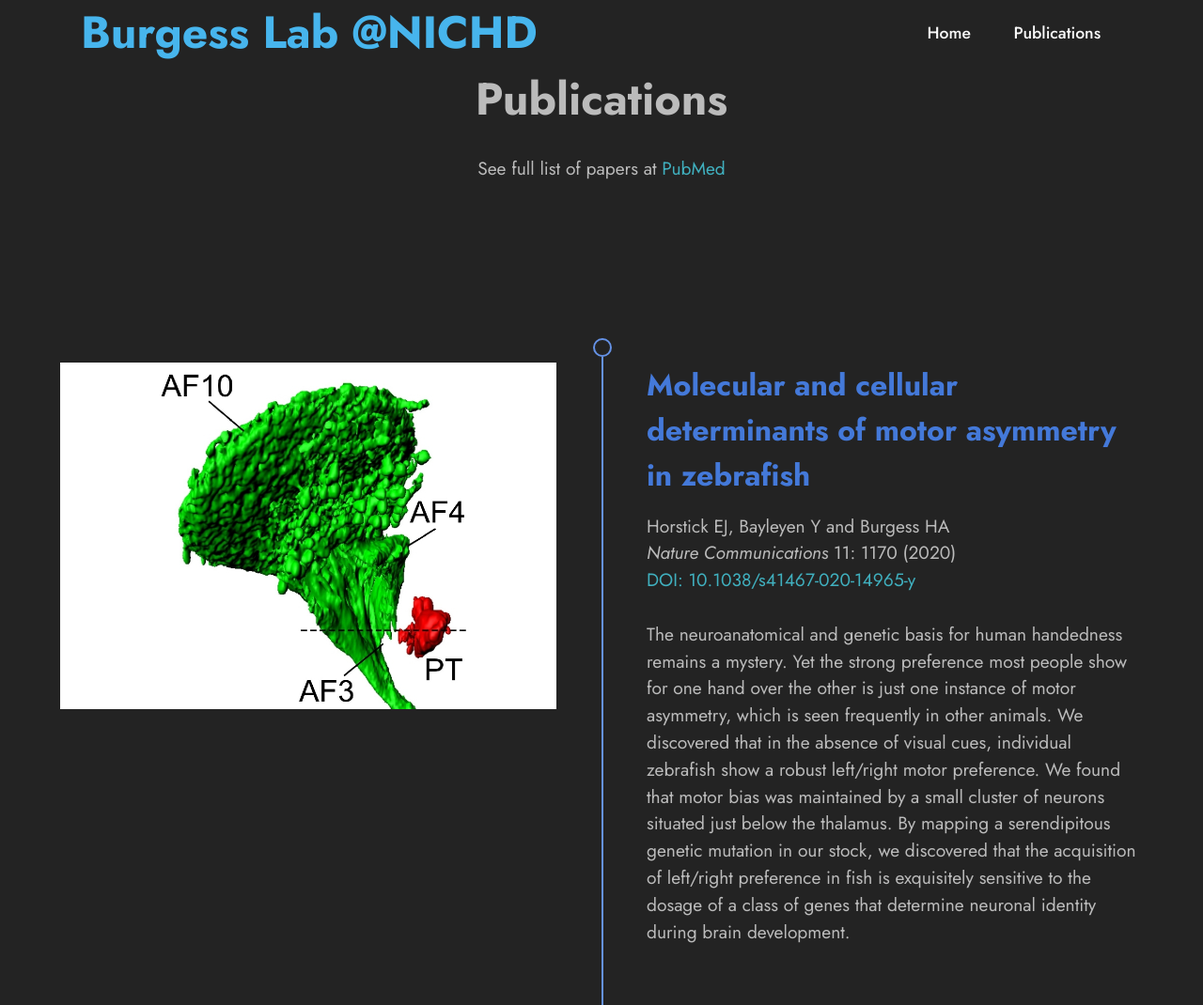
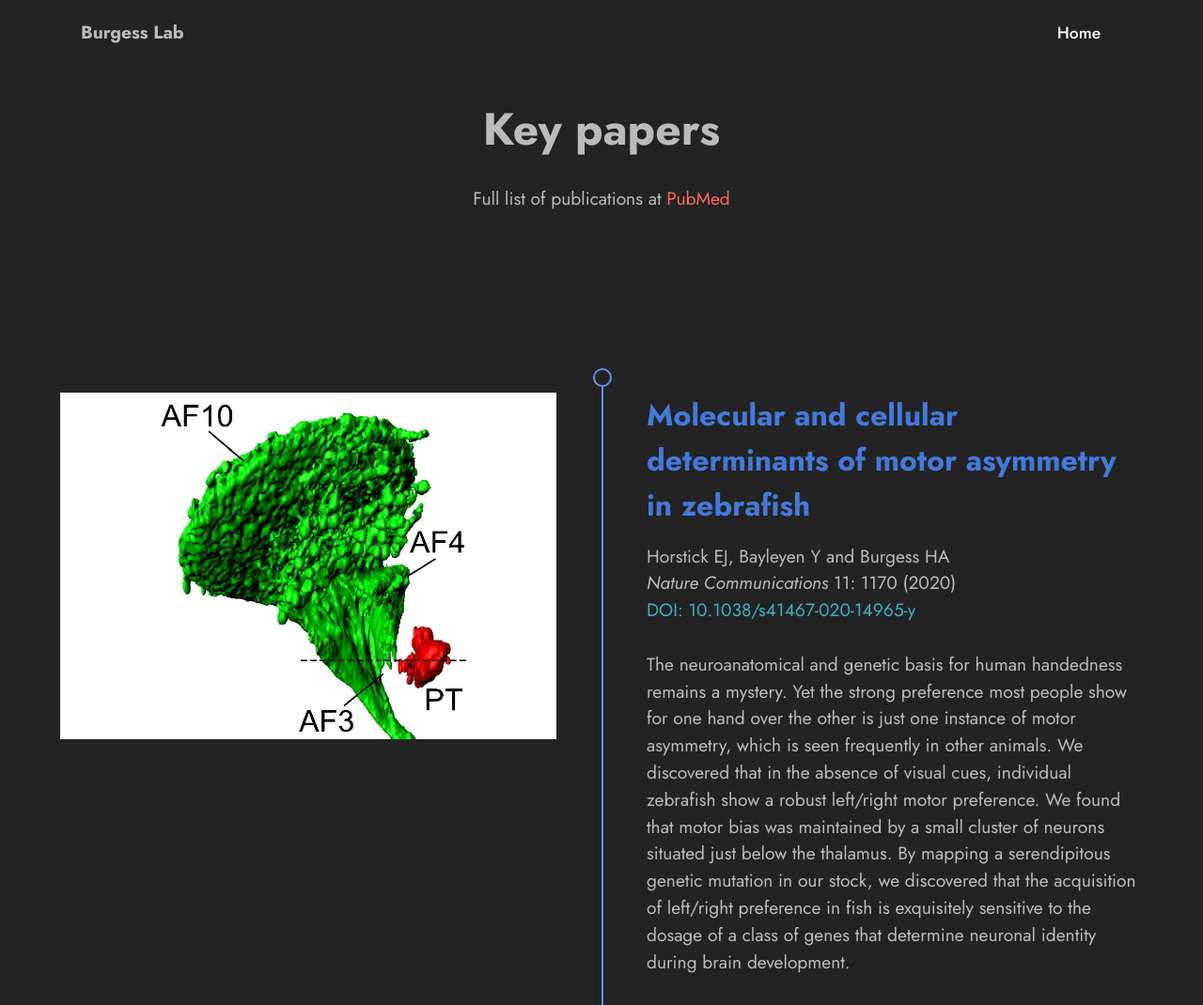
Before and after one commit to BurgessLab/BurgessLab.github.io, a plain HTML site: page publications.html in a window 1280 px wide. Shown: the top 1070 px of the page at 94% size. Drawn offline with Linux system fonts and the light colour scheme.

Commit message:
create github pages

```diff
--- a/assets/mobirise/css/mbr-additional.css
+++ b/assets/mobirise/css/mbr-additional.css
@@ -1469,7 +1469,7 @@ a {
   }
 }
 .cid-sSV9vSduOb {
-  padding-top: 5rem;
+  padding-top: 7rem;
   padding-bottom: 1rem;
   background-color: #232323;
 }
--- a/publications.html
+++ b/publications.html
@@ -33,7 +33,7 @@
         <div class="container">
             <div class="navbar-brand">
 
-                <span class="navbar-caption-wrap"><a class="navbar-caption text-info text-primary display-2" href="index.html">Burgess Lab @NICHD</a></span>
+                <span class="navbar-caption-wrap"><a class="navbar-caption text-warning display-7" href="index.html">Burgess Lab</a></span>
             </div>
             <button class="navbar-toggler" type="button" data-toggle="collapse" data-bs-toggle="collapse" data-target="#navbarSupportedContent" data-bs-target="#navbarSupportedContent" aria-controls="navbarNavAltMarkup" aria-expanded="false" aria-label="Toggle navigation">
                 <div class="hamburger">
@@ -44,7 +44,7 @@
                 </div>
             </button>
             <div class="collapse navbar-collapse" id="navbarSupportedContent">
-                <ul class="navbar-nav nav-dropdown nav-right" data-app-modern-menu="true"><li class="nav-item"><a class="nav-link link text-white display-4" href="index.html">Home</a></li><li class="nav-item"><a class="nav-link link text-white text-primary display-4" href="publications.html">Publications</a></li></ul>
+                <ul class="navbar-nav nav-dropdown nav-right" data-app-modern-menu="true"><li class="nav-item"><a class="nav-link link text-white display-4" href="index.html">Home</a></li></ul>
 
 
             </div>
@@ -59,8 +59,8 @@
         <div class="row justify-content-center">
             <div class="title col-md-12 col-lg-6">
                 <h3 class="mbr-section-title mbr-fonts-style align-center mb-4 display-2">
-                    <strong>Publications</strong></h3>
-                <h4 class="mbr-section-subtitle align-center mbr-fonts-style mb-4 display-7">See full list of papers at&nbsp;<a href="https://www.ncbi.nlm.nih.gov/sites/myncbi/1hKJhzaU5dv/bibliography/43824171/public/?sort=date&direction=descending" class="text-success text-primary" target="_blank">PubMed</a></h4>
+                    <strong>Key papers</strong></h3>
+                <h4 class="mbr-section-subtitle align-center mbr-fonts-style mb-4 display-7">Full list of publications at&nbsp;<a href="https://www.ncbi.nlm.nih.gov/sites/myncbi/1hKJhzaU5dv/bibliography/43824171/public/?sort=date&direction=descending" class="text-secondary" target="_blank">PubMed</a></h4>
 
             </div>
         </div>
@@ -187,7 +187,7 @@
 
         </div>
     </div>
-</section><section style="background-color: #fff; font-family: -apple-system, BlinkMacSystemFont, 'Segoe UI', 'Roboto', 'Helvetica Neue', Arial, sans-serif; color:#aaa; font-size:12px; padding: 0; align-items: center; display: flex;"><a href="https://mobirise.site/b" style="flex: 1 1; height: 3rem; padding-left: 1rem;"></a><p style="flex: 0 0 auto; margin:0; padding-right:1rem;">Designed with Mobirise <a href="https://mobirise.site/j" style="color:#aaa;">site</a> software</p></section><script src="assets/bootstrap/js/bootstrap.bundle.min.js"></script>  <script src="assets/smoothscroll/smooth-scroll.js"></script>  <script src="assets/ytplayer/index.js"></script>  <script src="assets/dropdown/js/navbar-dropdown.js"></script>  <script src="assets/theme/js/script.js"></script>
+</section><section style="background-color: #fff; font-family: -apple-system, BlinkMacSystemFont, 'Segoe UI', 'Roboto', 'Helvetica Neue', Arial, sans-serif; color:#aaa; font-size:12px; padding: 0; align-items: center; display: flex;"><a href="https://mobirise.site/l" style="flex: 1 1; height: 3rem; padding-left: 1rem;"></a><p style="flex: 0 0 auto; margin:0; padding-right:1rem;">Mobirise web page builder - <a href="https://mobirise.site/p" style="color:#aaa;">Click here</a></p></section><script src="assets/bootstrap/js/bootstrap.bundle.min.js"></script>  <script src="assets/smoothscroll/smooth-scroll.js"></script>  <script src="assets/ytplayer/index.js"></script>  <script src="assets/dropdown/js/navbar-dropdown.js"></script>  <script src="assets/theme/js/script.js"></script>
 
 
 </body>
```
Also changed, not shown: index.html (+5 -5 lines), 1 other file.
